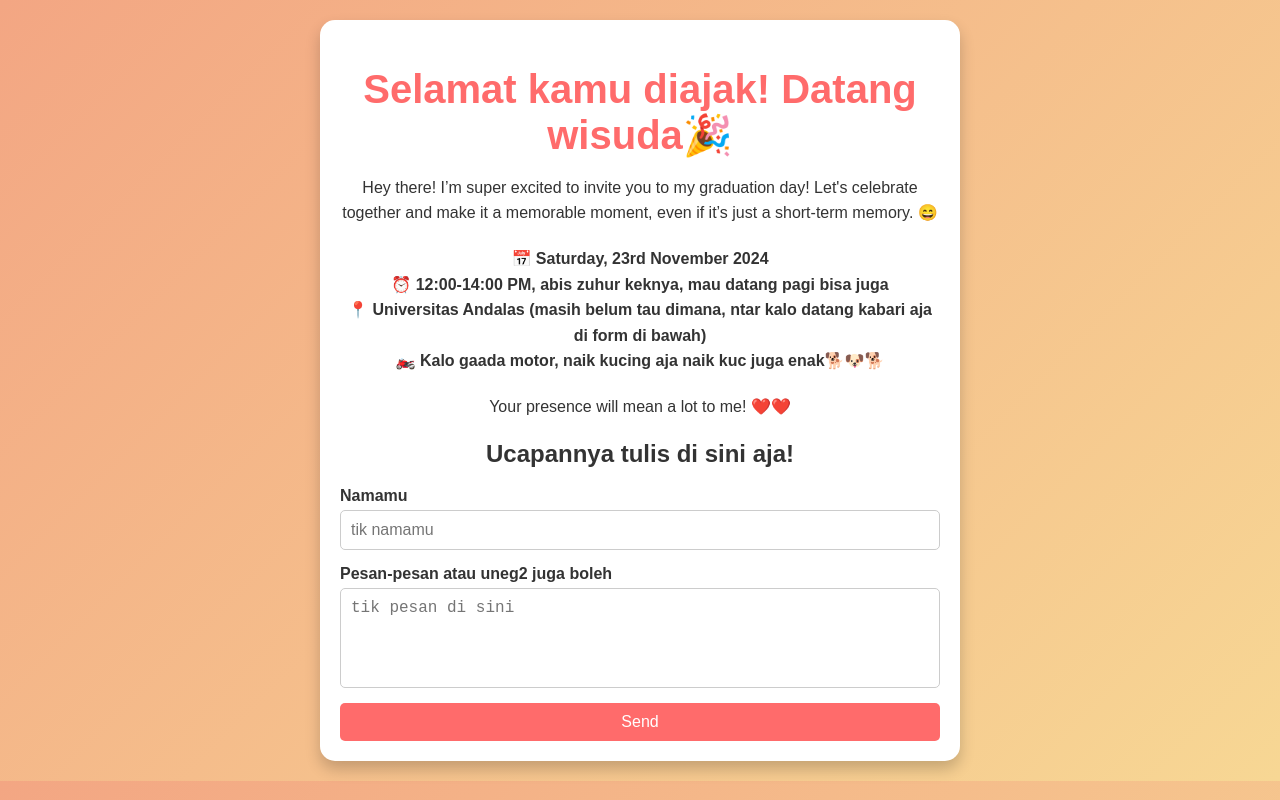
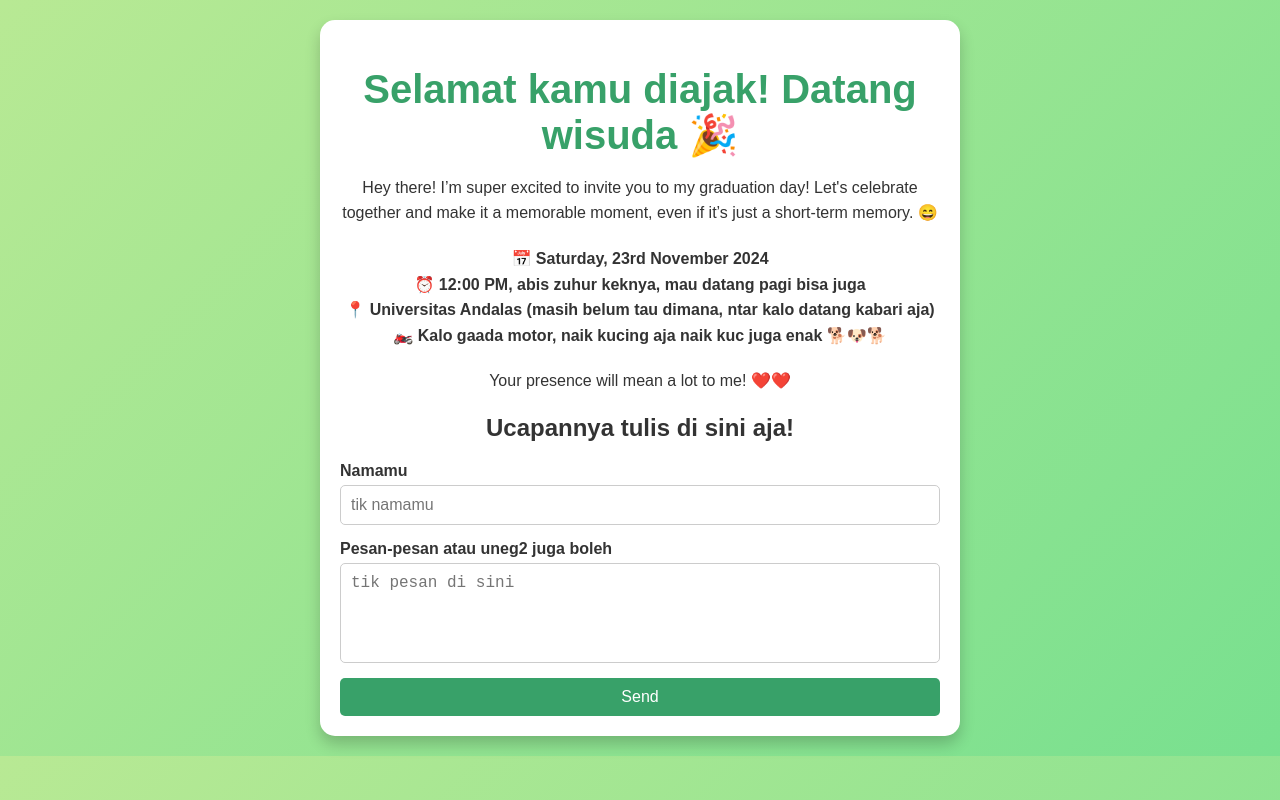
Before and after one commit to ikanonim/grad, a plain HTML site: page index.html in a window 1280 px wide. Drawn offline with Linux system fonts and the light colour scheme.

Commit message:
Update index.html

```diff
--- a/index.html
+++ b/index.html
@@ -8,7 +8,7 @@
         body {
             margin: 0;
             font-family: 'Arial', sans-serif;
-            background: linear-gradient(135deg, #f3a683, #f7d794);
+            background: linear-gradient(135deg, #b8e994, #78e08f);
             color: #333;
             text-align: center;
             padding: 20px;
@@ -25,7 +25,7 @@
         h1 {
             font-size: 2.5rem;
             margin-bottom: 10px;
-            color: #ff6b6b;
+            color: #38a169;
         }
         p {
             font-size: 1rem;
@@ -59,7 +59,7 @@
             width: 100%;
             padding: 10px;
             font-size: 1rem;
-            background: #ff6b6b;
+            background: #38a169;
             color: #fff;
             border: none;
             border-radius: 5px;
@@ -68,7 +68,7 @@
             transition: 0.3s;
         }
         .btn:hover {
-            background: #ff4a4a;
+            background: #2f855a;
         }
         @media (max-width: 480px) {
             h1 {
@@ -82,9 +82,9 @@
 </head>
 <body>
     <div class="container">
-        <h1>Selamat kamu diajak! Datang wisuda🎉</h1>
+        <h1>Selamat kamu diajak! Datang wisuda 🎉</h1>
         <p>Hey there! I’m super excited to invite you to my graduation day! Let's celebrate together and make it a memorable moment, even if it’s just a short-term memory. 😄</p>
-        <p>📅 <strong>Saturday, 23rd November 2024</strong><br>⏰ <strong>12:00-14:00 PM, abis zuhur keknya, mau datang pagi bisa juga</strong><br>📍 <strong>Universitas Andalas (masih belum tau dimana, ntar kalo datang kabari aja di form di bawah)</strong><br>🏍️ <strong>Kalo gaada motor, naik kucing aja naik kuc juga enak🐕🐶🐕</strong></p>
+        <p>📅 <strong>Saturday, 23rd November 2024</strong><br>⏰ <strong>12:00 PM, abis zuhur keknya, mau datang pagi bisa juga</strong><br>📍 <strong>Universitas Andalas (masih belum tau dimana, ntar kalo datang kabari aja)</strong><br>🏍️ <strong>Kalo gaada motor, naik kucing aja naik kuc juga enak 🐕🐶🐕</strong></p>
         <p>Your presence will mean a lot to me! ❤️❤️ </p>
 
         <h2>Ucapannya tulis di sini aja!</h2>
```
